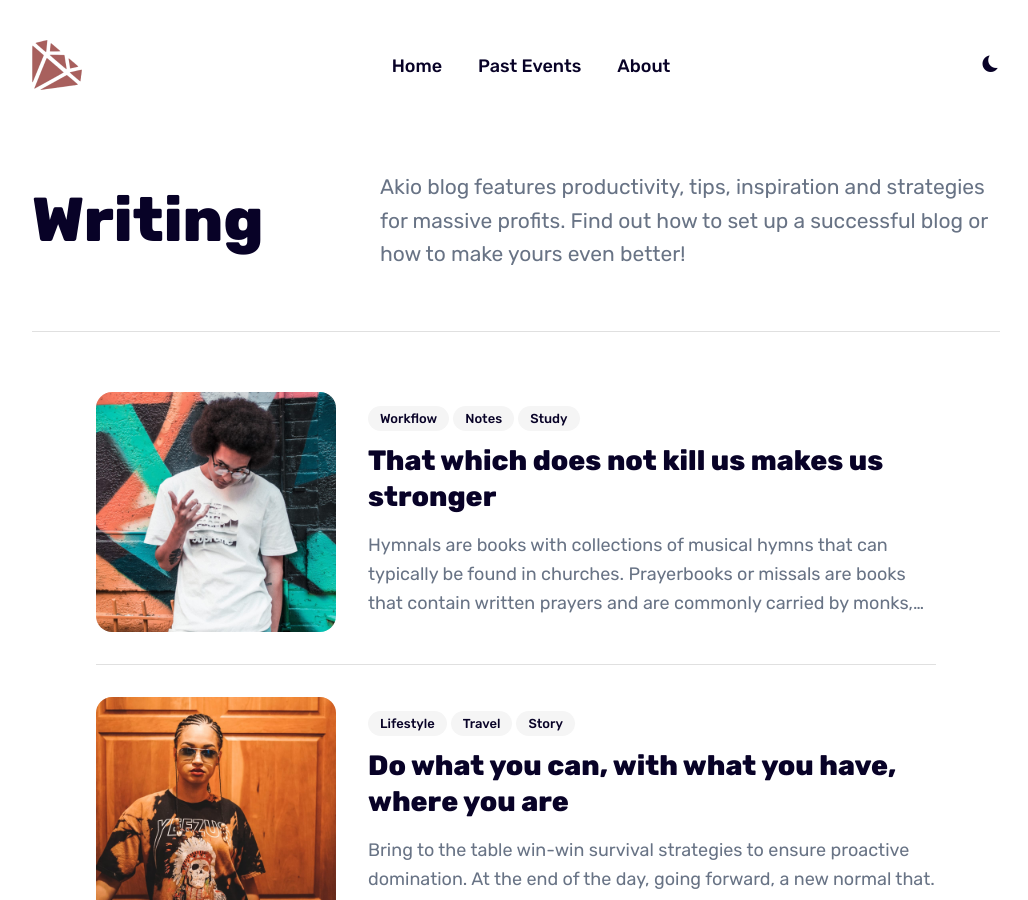
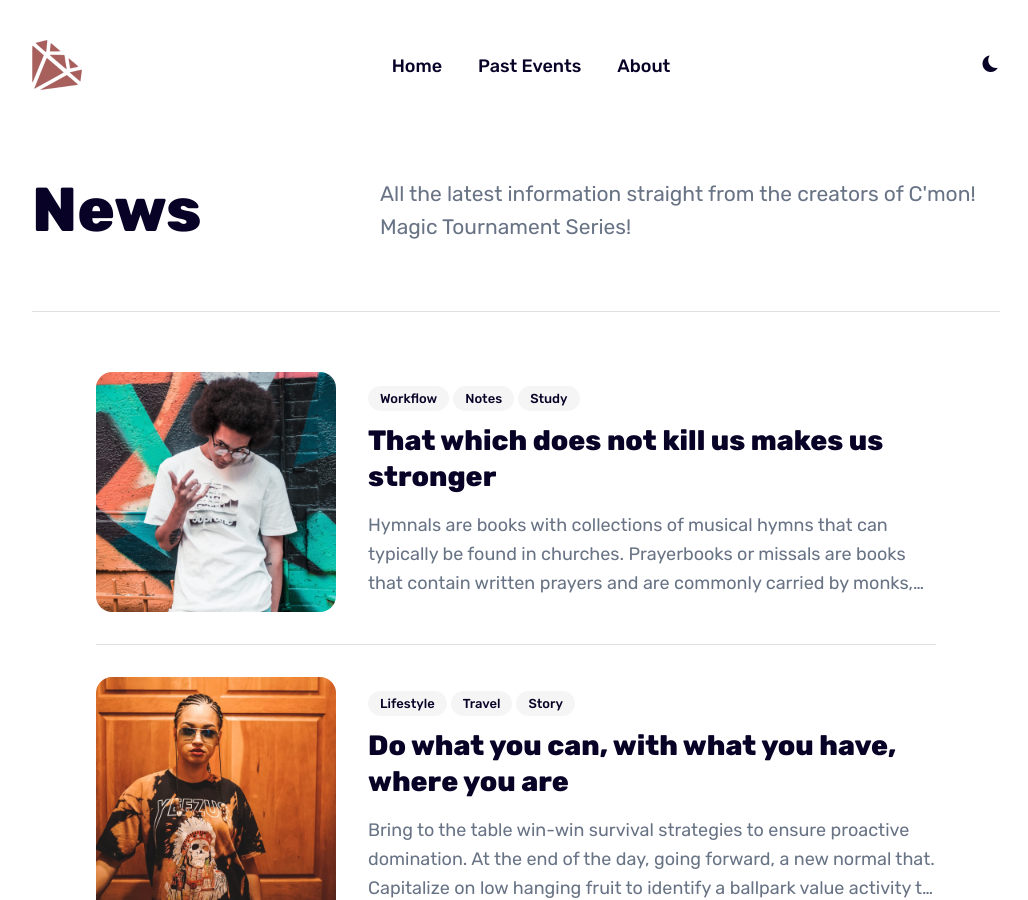
Before and after one commit to ganiwo/cmonmagic, a Jekyll site: the page built from blog/index.html, in a window 1280 px wide and 900 px high. Shown: the whole window, without its empty margins (124-1152 px from the left). Built offline with Jekyll 4.4.1, drawn with Linux system fonts in a browser that asks for light colours; the list of posts is cut into pages by our own code.

Commit message:
Update index.html

```diff
--- a/blog/index.html
+++ b/blog/index.html
@@ -1,7 +1,7 @@
 ---
 layout: default
-title: Writing
-description: Akio blog features productivity, tips, inspiration and strategies for massive profits. Find out how to set up a successful blog or how to make yours even better!
+title: News
+description: All the latest information straight from the creators of C'mon! Magic Tournament Series!
 ---
 
 <div class="container">
```
